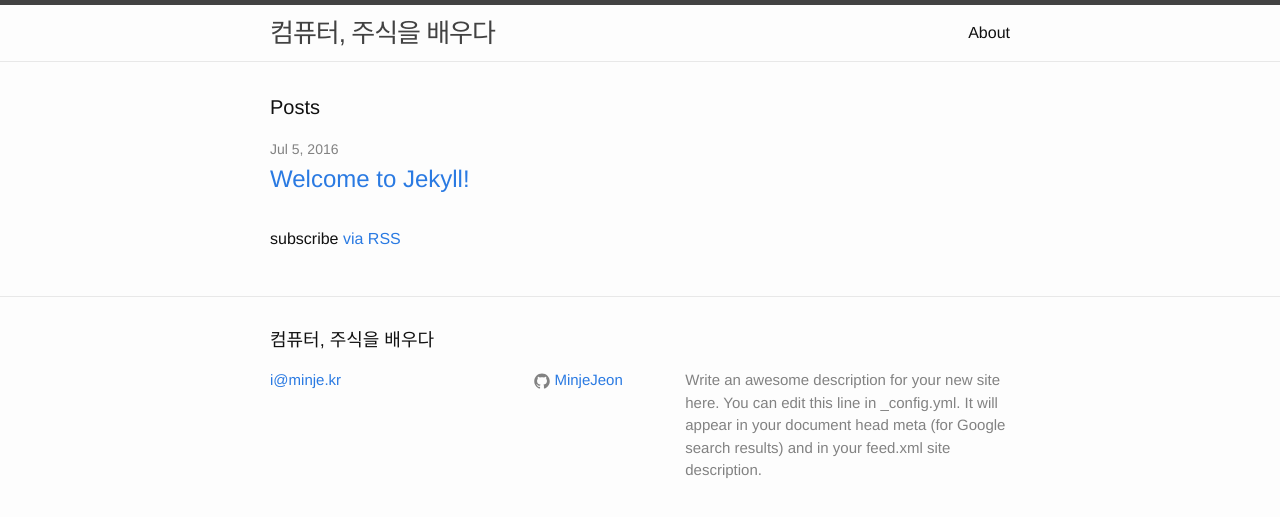
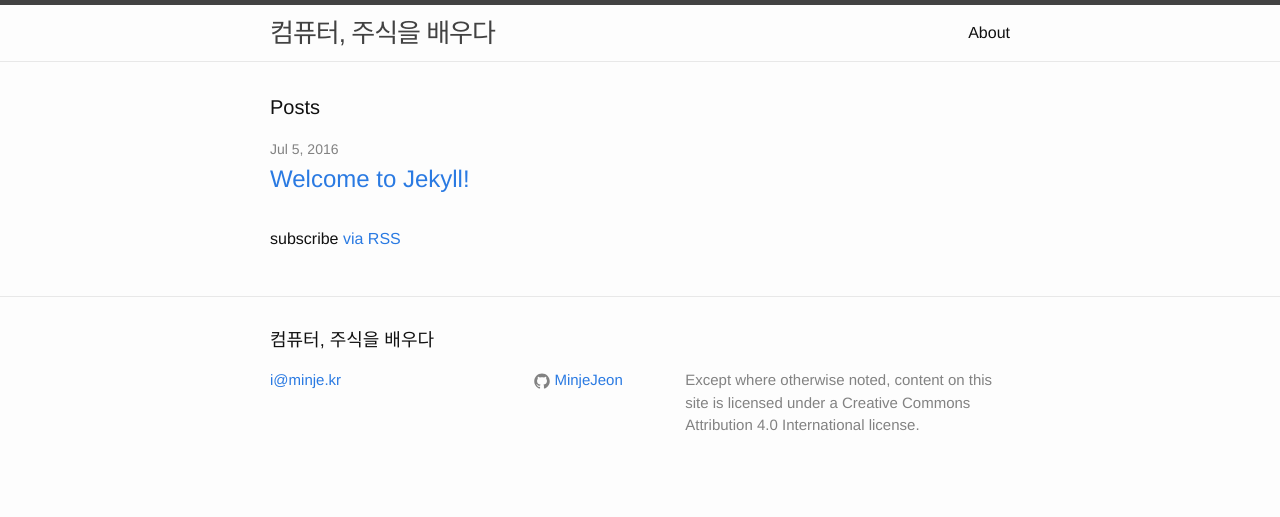
Before and after one commit to MinjeJeon/learningstock, a Jekyll site: the page built from index.html, in a window 1280 px wide. Shown: the top 517 px of the page. Built offline with Jekyll 4.4.1, drawn with Linux system fonts in a browser that asks for light colours.

Commit message:
add license

```diff
--- a/_config.yml
+++ b/_config.yml
@@ -9,8 +9,7 @@ collections:
     title: Uploads
     output: true
 email: i@minje.kr
-description: |
-  Write an awesome description for your new site here. You can edit this line in _config.yml. It will appear in your document head meta (for Google search results) and in your feed.xml site description.
+description: Except where otherwise noted, content on this site is licensed under a Creative Commons Attribution 4.0 International license.
 baseurl: "/learningstock"
 url: http://minjejeon.github.io
 github_username: MinjeJeon
```
